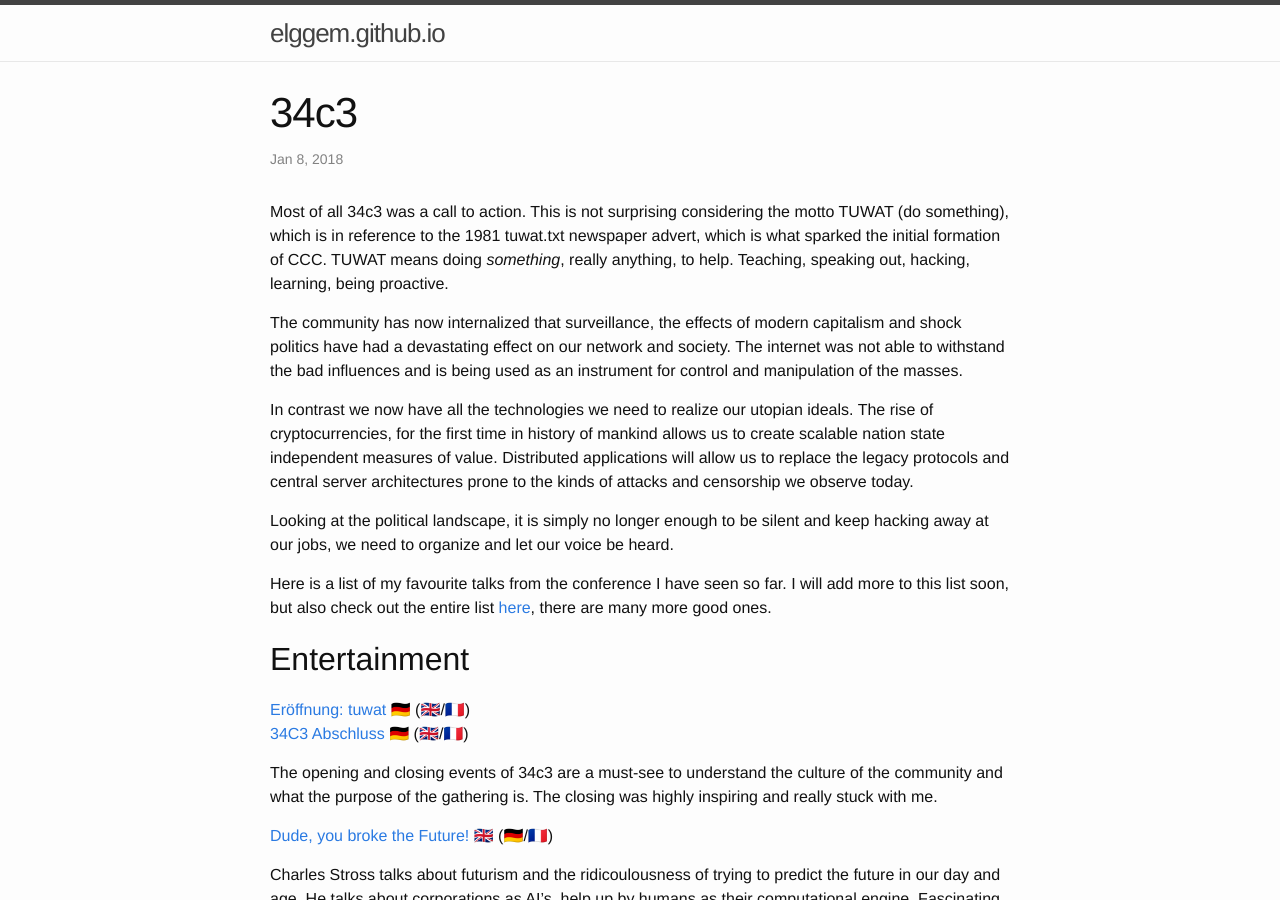
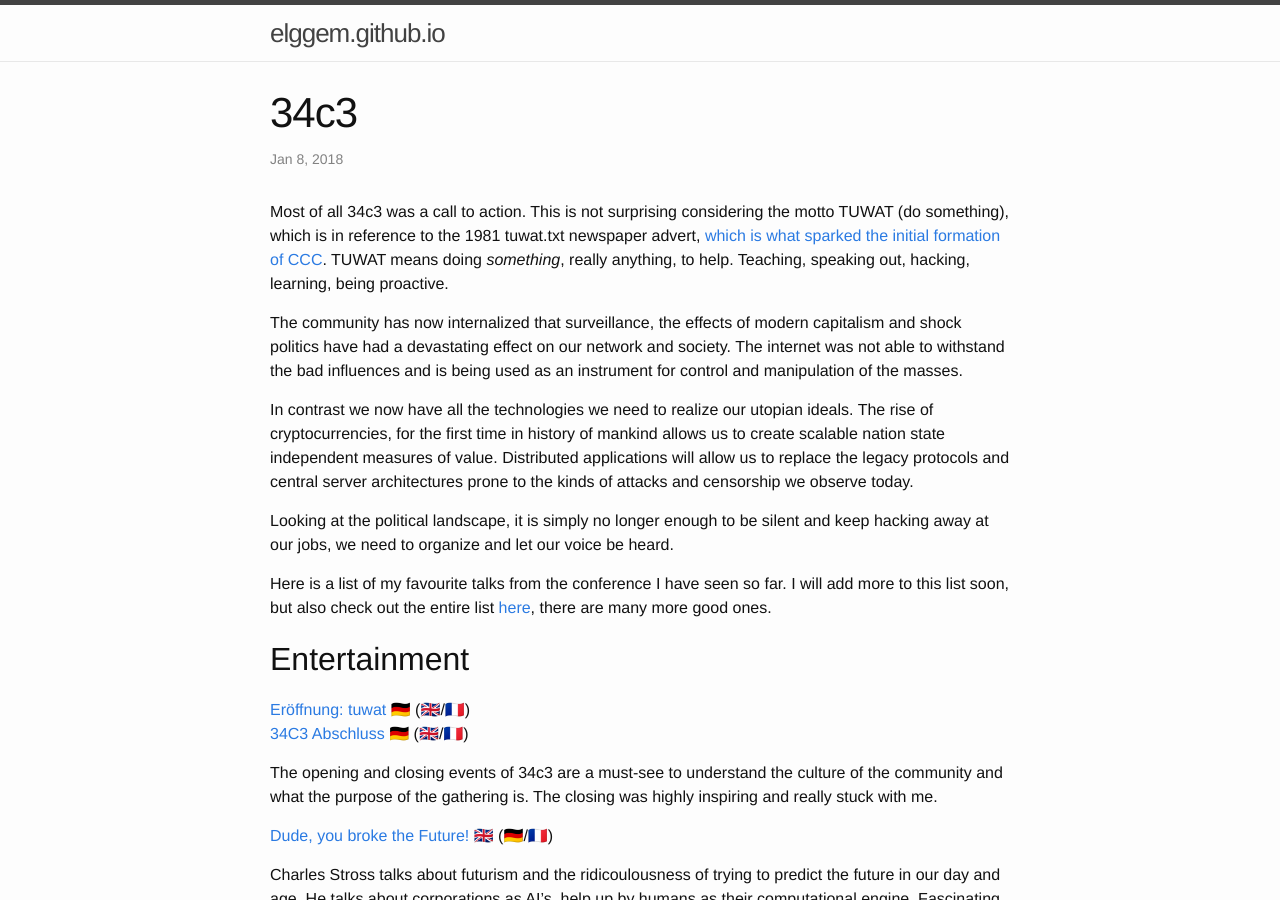
Before and after one commit to elggem/elggem.github.io, a Jekyll site: the page built from _posts/2018-01-08-34c3.md, in a window 1280 px wide and 900 px high. Built offline with Jekyll 4.4.1, drawn with Linux system fonts in a browser that asks for light colours; some of the changed lines change nothing that is shown.

Commit message:
added link

```diff
--- a/_posts/2018-01-08-34c3.md
+++ b/_posts/2018-01-08-34c3.md
@@ -5,7 +5,7 @@
 categories: conferences
 ---
 
-Most of all 34c3 was a call to action. This is not surprising considering the motto TUWAT (do something), which is in reference to the 1981 tuwat.txt newspaper advert, which is what sparked the initial formation of CCC. TUWAT means doing *something*, really anything, to help. Teaching, speaking out, hacking, learning, being proactive.
+Most of all 34c3 was a call to action. This is not surprising considering the motto TUWAT (do something), which is in reference to the 1981 tuwat.txt newspaper advert, [which is what sparked the initial formation of CCC](https://krautreporter.de/406--tuwat-txt-die-geschichte-des-chaos-computer-clubs). TUWAT means doing *something*, really anything, to help. Teaching, speaking out, hacking, learning, being proactive.
 
 The community has now internalized that surveillance, the effects of modern capitalism and shock politics have had a devastating effect on our network and society. The internet was not able to withstand the bad influences and is being used as an instrument for control and manipulation of the masses.
 
```
